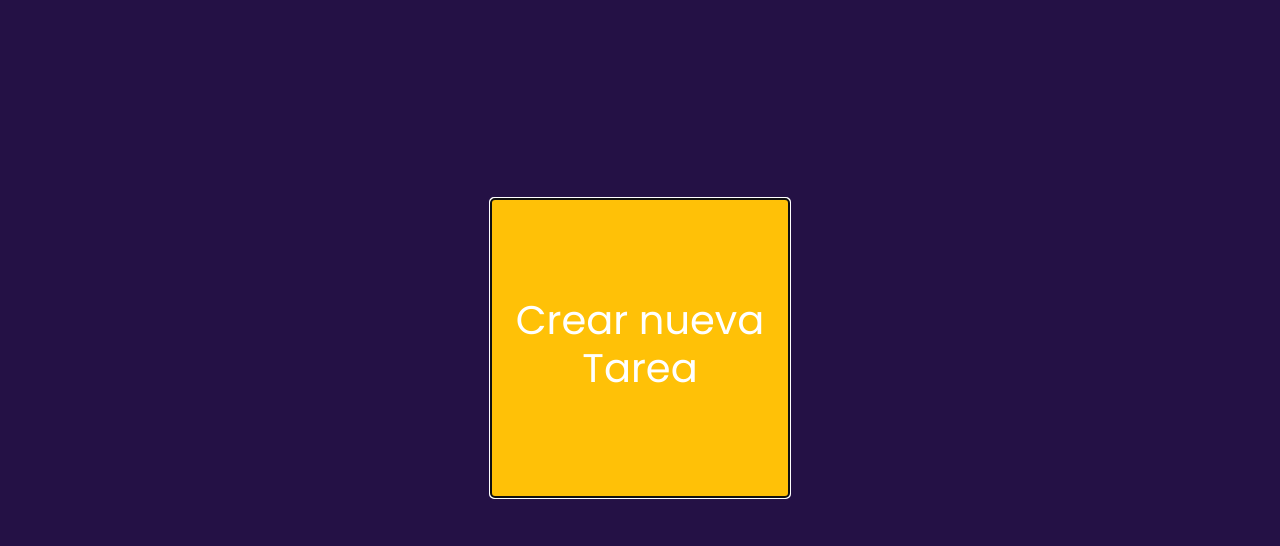
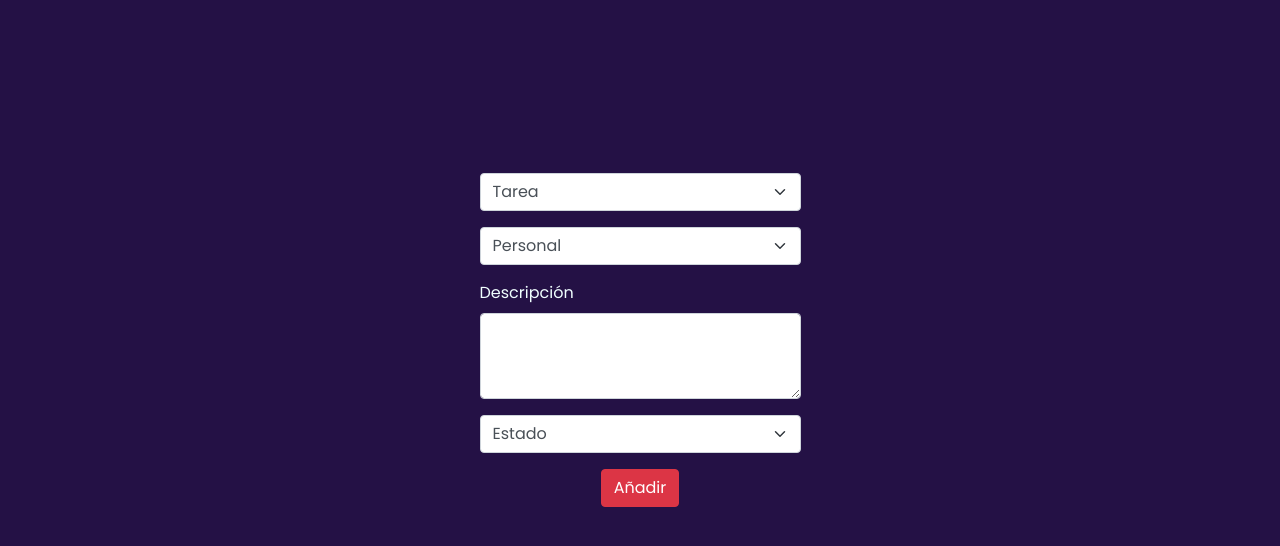
Before and after one commit to alirioCorea/formulario_conexion, a website: page src/index.html in a window 1280 px wide. Both pictures are taken after a click on the button "Crear nueva Tarea". Shown: the part 100-646 px from the top of the page. Drawn offline with Linux system fonts and the light colour scheme; some packages are replaced by stand-ins of ours; a script that the page names is missing.

Commit message:
Creacion del formulario

```diff
--- a/src/assets/js/main.js
+++ b/src/assets/js/main.js
@@ -1,3 +1,45 @@
-function newTarea(){
+const form=document.querySelector('#formulario');
+const newTarea=document.querySelector('#newTarea');
 
+function newForm(){
+    const formulario=`
+    <div class="mb-3">
+        <select class="form-select" aria-label="Default select example">
+            <option selected>Tarea</option>
+            <option value="1">Desarrollo web</option>
+            <option value="2">Desarrollo móvil</option>
+            <option value="3">Videojuegos</option>
+            <option value="3">Realidad virtual</option>
+            <option value="3">Machine learning</option>
+            <option value="3">Seguridad informática</option>
+        </select>
+    </div>
+    <div class="mb-3">
+        <select class="form-select" aria-label="Default select example">
+            <option selected>Personal</option>
+        </select>
+    </div>
+    <div class="mb-3">
+        <label for="exampleFormControlTextarea1" class="form-label descripcion">Descripción</label>
+        <textarea class="form-control" id="exampleFormControlTextarea1" rows="3"></textarea>
+    </div>
+    <div class="mb-3">
+        <select class="form-select">
+            <option selected>Estado</option>
+            <option value="1">Iniciado</option>
+            <option value="2">En progreso</option>
+            <option value="3">Se reintentara</option>
+            <option value="4">Terminada</option>
+        </select>
+    </div>
+    <div class="mb-3 d-flex justify-content-center">
+        <input type="submit" value="Añadir" class="btn btn-danger">
+    </div>
+    `;
+    form.innerHTML=formulario;
+    newTarea.style.display = 'none';
 }
+
+form.addEventListener("submit", e=>{
+    e.preventDefault();
+});
--- a/src/assets/styles/styles.css
+++ b/src/assets/styles/styles.css
@@ -61,3 +61,7 @@ h1{
     align-items: center;
     border-radius: 200px;
 }
+
+.descripcion{
+    color: azure;
+}
--- a/src/index.html
+++ b/src/index.html
@@ -22,9 +22,13 @@
         </div>
     </header>
     <main class="contenido">
-        <button class="card bg-warning" id="newTarea" >
+        <button class="card bg-warning" id="newTarea" onclick="newForm()">
             <h1>Crear nueva Tarea</h1>
         </button>
+        <div class="card-tarea" id="form-content">
+            <form id="formulario">
+            </form>
+        </div>
     </main>
     <script src="./assets/js/main.js"></script>
     <script src="//cdn.jsdelivr.net/npm/sweetalert2@11"></script>
```
